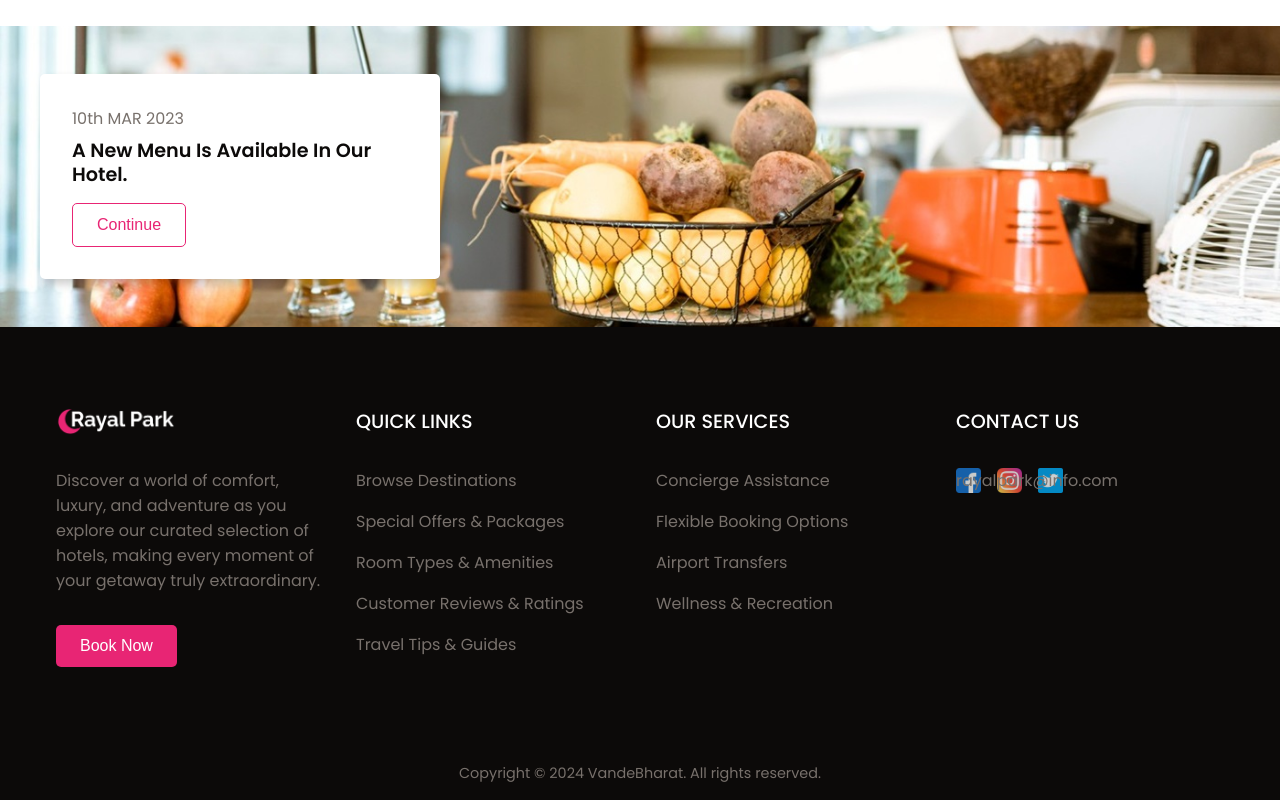
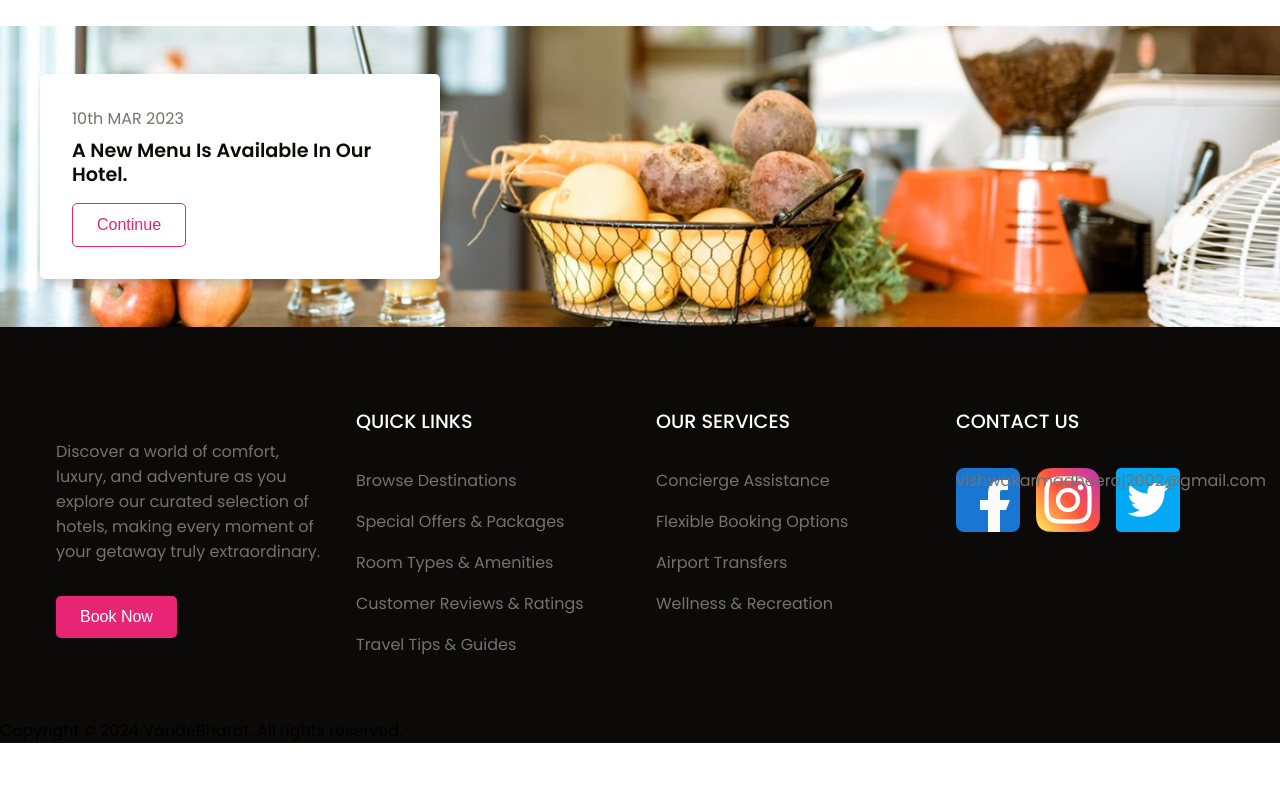
Before and after one commit to dheeraj1952k1/DV-Star--a-hotel, a plain HTML site: page index.html in a window 1280 px wide. Shown: the part 2854-3654 px from the top of the page. After the commit the page ends 3597 px from the top, so only its background shows below. Drawn offline with nearby package versions, Linux system fonts and the light colour scheme.

Commit message:
commited successfully

```diff
--- a/index.html
+++ b/index.html
@@ -207,9 +207,7 @@
     <footer class="footer" id="contact">
       <div class="section__container footer__container">
         <div class="footer__col">
-          <div class="logo">
-            <a href="#home"><img src="assets/logo.png" alt="logo" /></a>
-          </div>
+
           <p class="section__description">
             Discover a world of comfort, luxury, and adventure as you explore
             our curated selection of hotels, making every moment of your getaway
@@ -219,7 +217,7 @@
         </div>
         <div class="footer__col">
           <h4>QUICK LINKS</h4>
-          <ul class="footer__links">
+          <ul style="visibility: visible;" class="footer__links">
             <li><a href="#">Browse Destinations</a></li>
             <li><a href="#">Special Offers & Packages</a></li>
             <li><a href="#">Room Types & Amenities</a></li>
@@ -239,7 +237,7 @@
         <div class="footer__col">
           <h4>CONTACT US</h4>
           <ul class="footer__links">
-            <li><a href="#">rayalpark@info.com</a></li>
+            <li><a href="#">vishwakarmadheeraj2002@gmail.com</a></li>
           </ul>
           <div class="footer__socials">
             <a href="https://www.facebook.com/profile.php?id=100052184327978"><img src="assets/facebook.png" alt="facebook" /></a>
--- a/styles.css
+++ b/styles.css
@@ -513,17 +513,8 @@ nav {
   flex-wrap: wrap;
 }
 
-.footer__socials img {
-  max-width: 25px;
-  opacity: 0.8;
-  transition: 0.3s;
-}
 
-.footer__socials img:hover {
-  opacity: 1;
-}
-
-.footer__bar {
+footer__bar {
   padding: 1rem;
   font-size: 0.9rem;
   color: var(--text-light);
```
Also changed, not shown: assets/logo.png (deleted).
